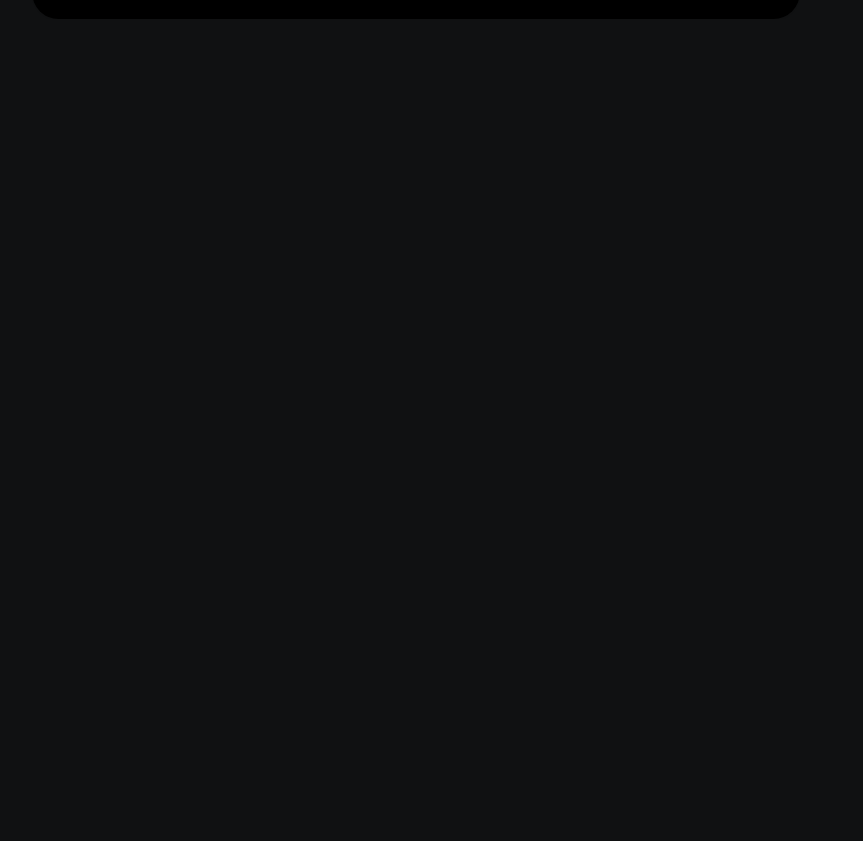
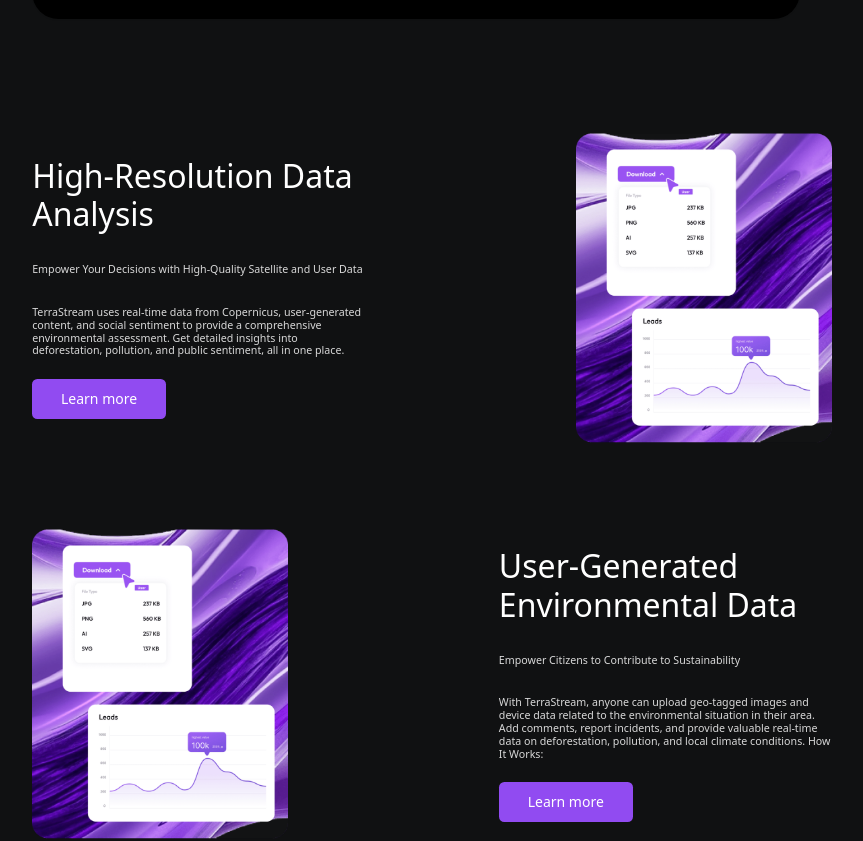
Before and after one commit to drmodun/tearrastreams, a Next.js app: page / in a window 1280 px wide. Shown: the part 1856-2697 px from the top of the page, without its empty margins (211-1074 px from the left). Before the commit the page ends 1875 px from the top, so only its background shows below. Built offline with nearby package versions, Linux system fonts and the light colour scheme.

Commit message:
Added new info components

```diff
--- a/src/app/page.tsx
+++ b/src/app/page.tsx
@@ -12,6 +12,7 @@
   FrequentlyAskedQuestionsProps,
   QuestionProp,
 } from "@/components/ui/faq";
+import { InfoRow, InfoRowProps } from "@/components/ui/infoRow";
 
 const mainTitleButtons: TitleCardButtonProps[] = [
   {
@@ -86,6 +87,29 @@
   },
 ];
 
+const infoRowData: InfoRowProps[] = [
+  {
+    title: "High-Resolution Data Analysis",
+    subtitle:
+      "Empower Your Decisions with High-Quality Satellite and User Data",
+    description:
+      "TerraStream uses real-time data from Copernicus, user-generated content, and social sentiment to provide a comprehensive environmental assessment. Get detailed insights into deforestation, pollution, and public sentiment, all in one place.",
+  },
+  {
+    title: "User-Generated Environmental Data",
+    subtitle: "Empower Citizens to Contribute to Sustainability",
+    description:
+      "With TerraStream, anyone can upload geo-tagged images and device data related to the environmental situation in their area. Add comments, report incidents, and provide valuable real-time data on deforestation, pollution, and local climate conditions. How It Works: ",
+    //TODO: add bullet points later
+  },
+  {
+    title: "Social Media Sentiment Analysis",
+    subtitle: "Analyze Public Sentiment on Environmental Issues",
+    description:
+      "With TerraStream’s social listening feature, we analyze social media posts related to the environment in monitored zones. By tracking geo-tagged posts, we perform sentiment analysis to understand how local communities feel about deforestation, pollution, and sustainability efforts. ",
+  },
+];
+
 // TODO: fix these questions
 
 export default function Home() {
@@ -139,6 +163,11 @@
           <FAQ questions={questions} />
         </TitleCard>
       </section>
+      <section className="flex flex-col md:gap-y-[6vw]">
+        {infoRowData.map((data, index) => (
+          <InfoRow key={index} {...data} isReversed={(index + 1) % 2 === 0} />
+        ))}
+      </section>
     </div>
   );
 }
--- /dev/null
+++ b/src/components/ui/infoRow.tsx
@@ -0,0 +1,61 @@
+import Link from "next/link";
+import { Button } from "./common/button";
+import { link } from "fs";
+import Image from "next/image";
+import placeholder from "@assets/placeholder.png";
+import { cn } from "@/lib/utils";
+
+export interface InfoRowProps {
+  title: string;
+  description: string;
+  subtitle?: string;
+  bulletPoints?: string[];
+  buttonLink?: string;
+  image?: string;
+  isReversed?: boolean;
+}
+
+export const InfoRow = ({
+  description,
+  bulletPoints,
+  title,
+  subtitle,
+  isReversed,
+  buttonLink,
+  image,
+}: InfoRowProps) => (
+  <section
+    className={cn(
+      "flex md:w-[62.5vw] justify-between items-center",
+      isReversed && "flex-row-reverse"
+    )}
+  >
+    <article className="flex md:max-w-[26.04167vw] flex-col justify-center items-start md:gap-[0.83333vw] flex-grow-0 flex-shrink-0 flex-auto">
+      <h2 className="text-white md:text-[2.5vw] font-medium md:leading-[3vw]">
+        {title}
+      </h2>
+      <span className="text-[#D9D9D9] md:text-[0.83333vw] font-normal md:leading-[1vw] md:mt-[1.5vw]">
+        {subtitle}
+      </span>
+      <span className="text-[#D9D9D9] md:text-[0.83333vw] font-normal md:mt-[1.5vw] md:leading-[1vw]">
+        {description}
+      </span>
+      <ul>
+        {bulletPoints?.map((point, index) => (
+          <li
+            className="text-[#D9D9D9] md:text-[0.83333vw] font-normal md:leading-[1vw]"
+            key={index}
+          >
+            {point}
+          </li>
+        ))}
+      </ul>
+      <Link href={buttonLink || "# "}>
+        <Button>Learn more</Button>
+      </Link>
+    </article>
+    <figure className="relative w-[20vw] h-[25vw]">
+      <Image src={placeholder} alt="image" layout="fill" />
+    </figure>
+  </section>
+);
```
Also changed, not shown: src/assets/placeholder.png (added).
